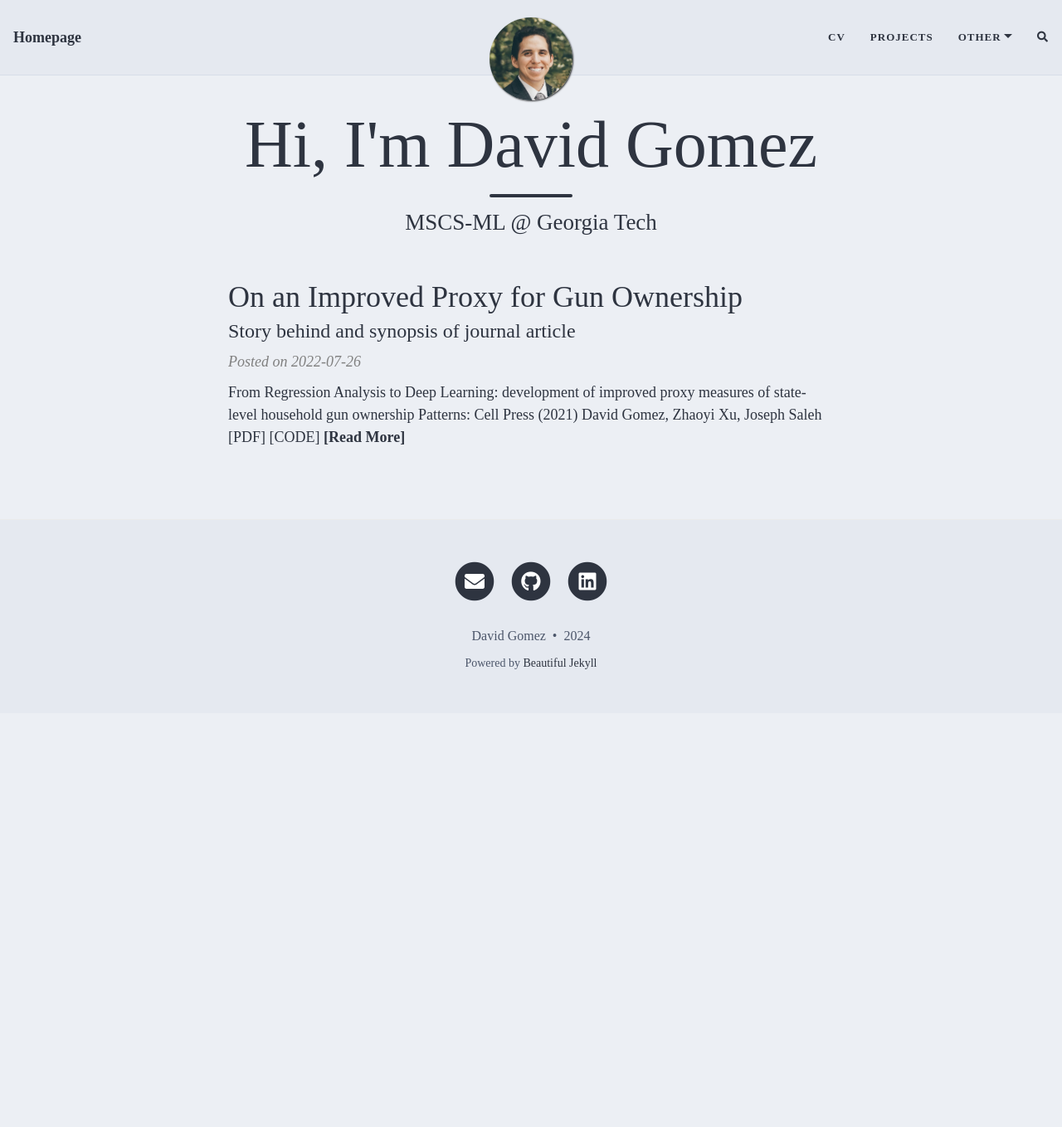
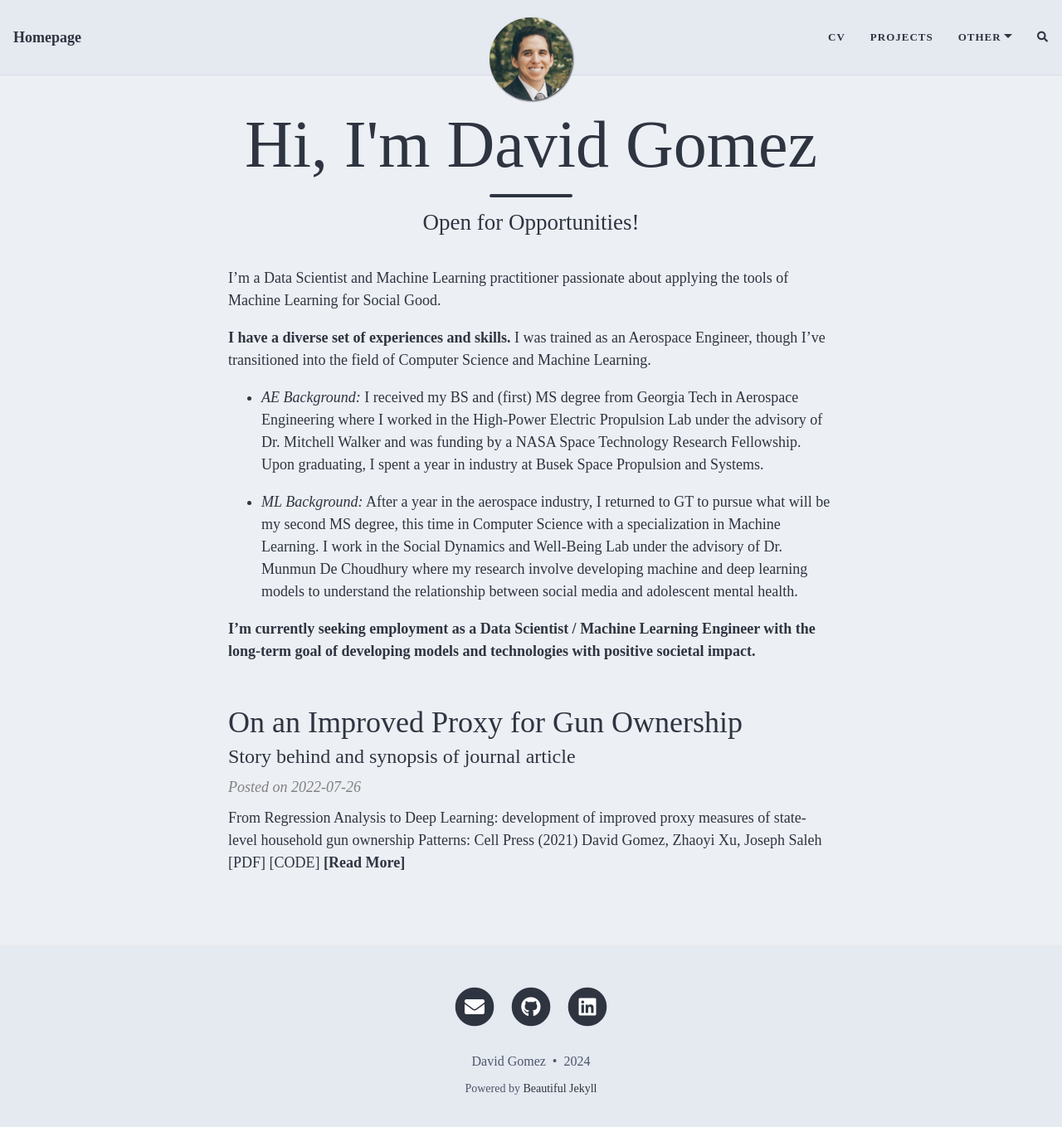
Before and after one commit to dbgomez94/dbgomez94.github.io, a Jekyll site: the page built from index.md, in a window 1280 px wide and 1373 px high. Shown: the top 1359 px of the window at 83% size. Built offline with Jekyll 4.4.1, drawn with Linux system fonts in a browser that asks for light colours; nearby versions of some CDN libraries; the list of posts is cut into pages by our own code; comment, search, counter and statistics services are not loaded.

Commit message:
update homepage

```diff
--- a/index.md
+++ b/index.md
@@ -1,5 +1,15 @@
 ---
 layout: home
 title: Hi, I'm David Gomez
-subtitle: MSCS-ML @ Georgia Tech
+subtitle: Open for Opportunities!
 ---
+
+I'm a Data Scientist and Machine Learning practitioner passionate about applying the tools of Machine Learning for Social Good.
+
+**I have a diverse set of experiences and skills.** I was trained as an Aerospace Engineer, though I've transitioned into the field of Computer Science and Machine Learning.
+
+- *AE Background:* I received my BS and (first) MS degree from Georgia Tech in Aerospace Engineering where I worked in the High-Power Electric Propulsion Lab under the advisory of Dr. Mitchell Walker and was funding by a NASA Space Technology Research Fellowship. Upon graduating, I spent a year in industry at Busek Space Propulsion and Systems.
+
+- *ML Background:* After a year in the aerospace industry, I returned to GT to pursue what will be my second MS degree, this time in Computer Science with a specialization in Machine Learning. I work in the Social Dynamics and Well-Being Lab under the advisory of Dr. Munmun De Choudhury where my research involve developing machine and deep learning models to understand the relationship between social media and adolescent mental health.
+
+**I'm currently seeking employment as a Data Scientist / Machine Learning Engineer with the long-term goal of developing models and technologies with positive societal impact.**
```
